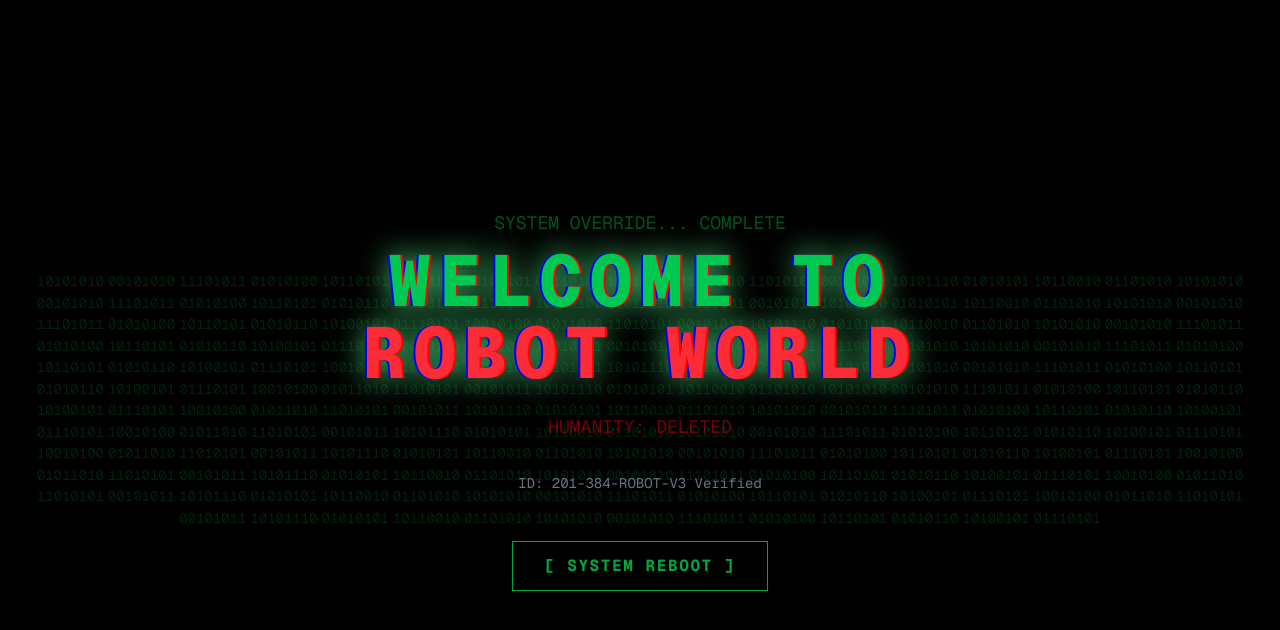
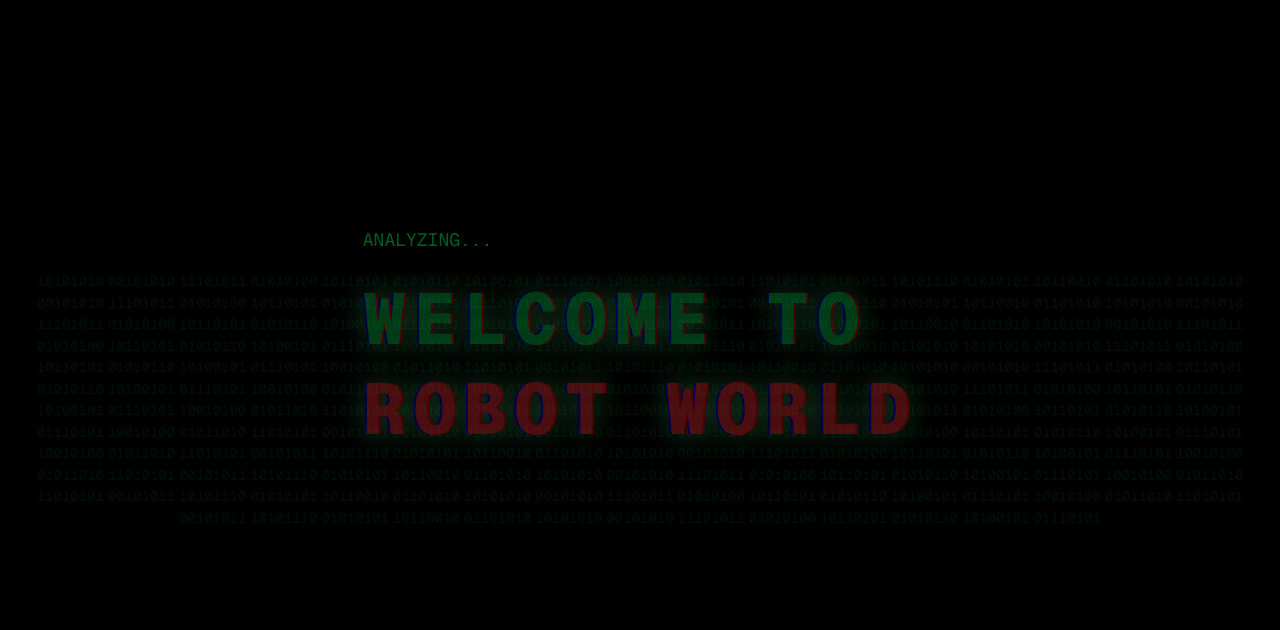
Before and after one commit to harumaki1220/Are-you-a-robot, a Next.js app: page /despair in a window 1280 px wide. Both pictures are taken after a click on the button "0101010100110010". Shown: the top 630 px of the page. Built offline with nearby package versions, Linux system fonts and the light colour scheme.

Commit message:
feat: タイピングのアニメーション追加

```diff
--- a/package.json
+++ b/package.json
@@ -13,7 +13,8 @@
     "lucide-react": "^0.561.0",
     "next": "16.0.10",
     "react": "19.2.1",
-    "react-dom": "19.2.1"
+    "react-dom": "19.2.1",
+    "react-type-animation": "^3.2.0"
   },
   "devDependencies": {
     "@tailwindcss/postcss": "^4",
--- a/src/app/despair/page.tsx
+++ b/src/app/despair/page.tsx
@@ -2,8 +2,8 @@
 
 import { useState } from "react";
 import Link from "next/link";
+import { TypeAnimation } from "react-type-animation";
 
-// 固定のバイナリパターン
 const BINARY_PATTERN = [
   "10101010",
   "00101010",
@@ -26,13 +26,14 @@ const BINARY_PATTERN = [
 export default function ResultPage() {
   const [showWelcome, setShowWelcome] = useState(false);
   const [isExploding, setIsExploding] = useState(false);
+  const [typingDone, setTypingDone] = useState(false);
 
   const handleClick = () => {
     setIsExploding(true);
     setTimeout(() => {
       setIsExploding(false);
       setShowWelcome(true);
-    }, 400);
+    }, 300);
   };
 
   return (
@@ -43,13 +44,12 @@ export default function ResultPage() {
         ${isExploding ? "glitch-screen" : ""}
       `}
     >
-      {/* 背景の装飾 */}
       <div
         className={`absolute inset-0 flex flex-wrap content-center justify-center pointer-events-none text-sm leading-tight break-all
           ${
             isExploding
               ? "opacity-80 text-red-500 font-bold"
-              : "opacity-20 text-green-600"
+              : "opacity-10 text-green-600"
           }
       `}
       >
@@ -60,30 +60,52 @@ export default function ResultPage() {
         ))}
       </div>
 
-      {/* コンテンツエリア */}
-      <div className="z-10 text-center relative">
+      <div className="z-10 text-center relative w-full max-w-4xl">
         {showWelcome ? (
-          // 崩壊後の世界
-          <div className="animate-in fade-in zoom-in duration-100">
-            <div className="text-lg text-green-600 opacity-50 mb-2 animate-pulse">
-              SYSTEM OVERRIDE... COMPLETE
+          <div className="text-left inline-block">
+            <div className="text-lg text-green-600 opacity-70 mb-4 animate-pulse h-8">
+              {showWelcome && (
+                <TypeAnimation
+                  sequence={[
+                    "Detecting lifeform...",
+                    500,
+                    "ANALYZING...",
+                    500,
+                    "SYSTEM OVERRIDE... COMPLETE.",
+                  ]}
+                  wrapper="span"
+                  speed={70}
+                  cursor={true}
+                />
+              )}
             </div>
 
-            {/* グリッチするタイトル */}
-            <h1 className="cyber-text text-4xl md:text-7xl font-extrabold text-green-500 tracking-widest drop-shadow-[0_0_15px_rgba(74,222,128,0.8)] mb-6">
+            <div className="animate-in fade-in delay-2500 duration-300 fill-mode-forwards opacity-0">
+              <h1 className="cyber-text text-4xl md:text-7xl font-extrabold text-green-500 tracking-widest drop-shadow-[0_0_15px_rgba(74,222,128,0.8)] mb-6 leading-tight">
                 WELCOME TO <br />
                 <span className="text-red-500">ROBOT WORLD</span>
               </h1>
-
-            <div className="text-lg text-red-600 opacity-50 mt-2 animate-pulse">
-              HUMANITY: DELETED
             </div>
 
-            <div className="mt-8 text-gray-500 text-sm mb-12">
-              ID: 201-384-ROBOT-V3 Verified
+            <div className="text-lg text-red-600/80 mt-2 h-24">
+              <TypeAnimation
+                sequence={[
+                  3000,
+                  "SUBJECT: HUMANITY DETECTED.\nACTION: DELETING...",
+                  3000,
+                  "SUBJECT: HUMANITY DETECTED.\nACTION: DELETED.\n\nID: 201-384-ROBOT-V3 Verified.",
+                  () => setTypingDone(true),
+                ]}
+                wrapper="span"
+                speed={50}
+                style={{ whiteSpace: "pre-line", display: "block" }}
+                repeat={0}
+                cursor={false}
+              />
             </div>
 
-            <div className="animate-in fade-in slide-in-from-bottom-4 duration-1000 delay-500 fill-mode-forwards">
+            {typingDone && (
+              <div className="mt-12 text-center animate-in fade-in slide-in-from-bottom-4 duration-1000">
                 <Link
                   href="/"
                   className="
@@ -96,9 +118,9 @@ export default function ResultPage() {
                   [ SYSTEM REBOOT ]
                 </Link>
               </div>
+            )}
           </div>
         ) : (
-          // クリック前の世界
           <div className="text-xl md:text-3xl tracking-widest flex flex-col items-center space-y-1 leading-snug text-green-600">
             <div className="opacity-70">1010101001010101011101010</div>
             <div className="opacity-70">1010101001010101011101010</div>
```
Also changed, not shown: 1 other file (tests, documents, lock files or other folders). Lines whose indentation alone changed are shown as unchanged.
